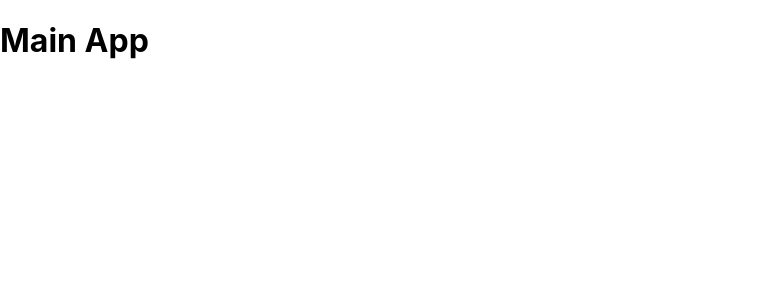
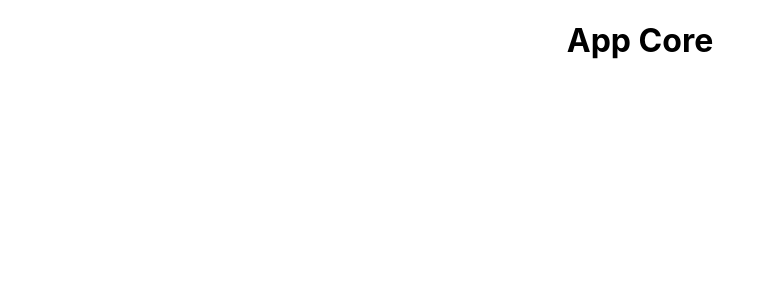
Before and after one commit to chingu-voyages/v14-geckos-team-02, a React (Create React App) app: page / in a window 1280 px wide. Shown: the top 300 px of the page, without its empty margins (0-774 px from the left). Built offline with nearby package versions, Linux system fonts and the light colour scheme.

Commit message:
Subject: App Component
Create Subcomponent for main App Component

```diff
--- a/src/App.js
+++ b/src/App.js
@@ -13,15 +13,18 @@ class App extends React.Component {
       score: 0,
       category: '',
       answerStatus: false,
-
     };
   }
+
   render(){
     return (
-      <h1>Main App</h1>
+      <div className="App"><h1>App Core</h1></div>
     );
   }
 }
+
+const WelcomeScreen = () => <h1>Welcome Screen</h1>;
+
 /*
 function App() {
   return (
```
